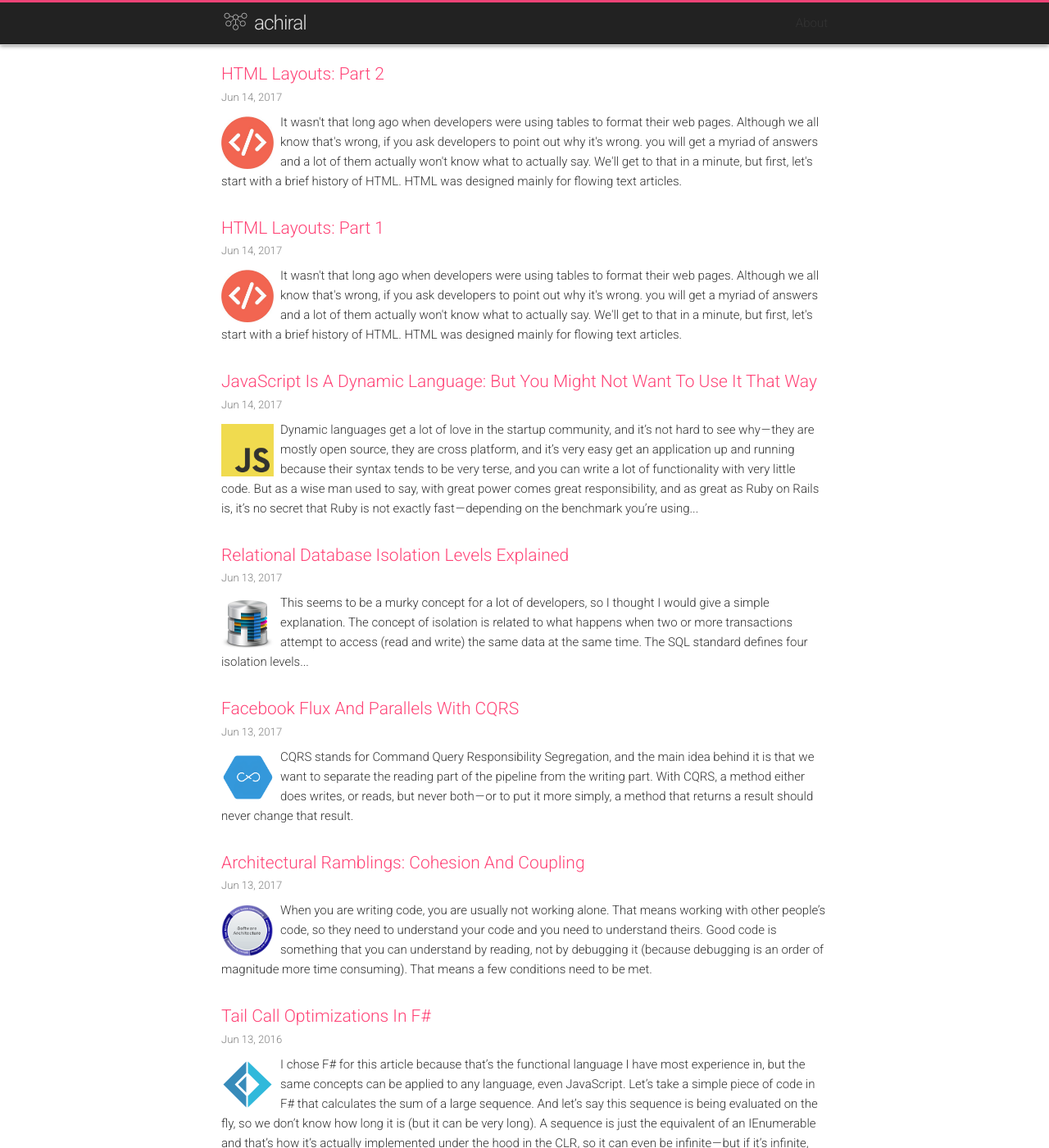
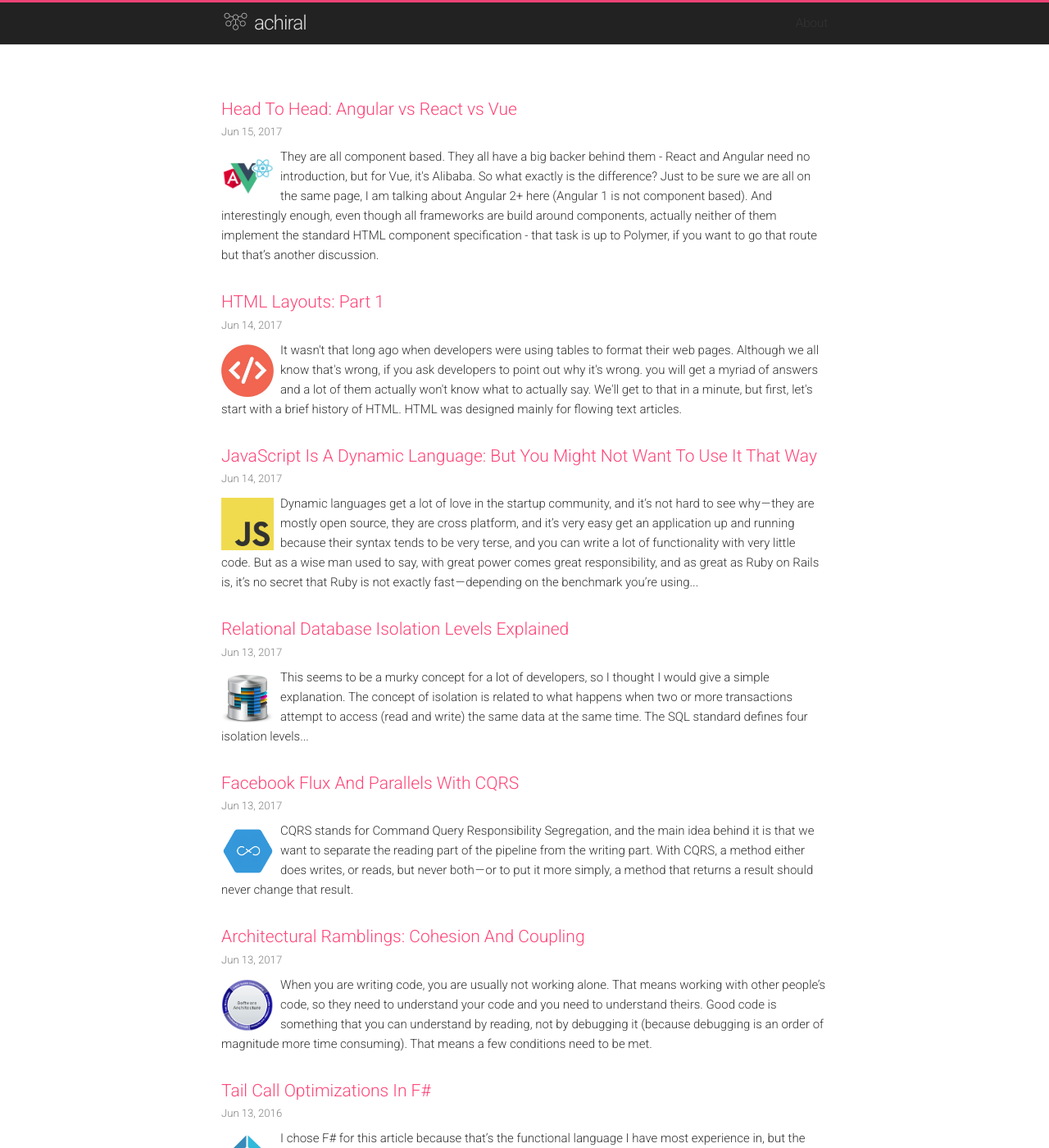
Before and after one commit to toaderflorin/eksia, a Jekyll site: the page built from index.md, in a window 1280 px wide and 1400 px high. Shown: the whole window at 82% size. Built offline with Jekyll 4.4.1, drawn with Linux system fonts in a browser that asks for light colours.

Commit message:
Adding additional article stubs.

```diff
--- a/_layouts/default.html
+++ b/_layouts/default.html
@@ -4,10 +4,11 @@
   {% include head.html %}
 
   <body>
+    {% include header.html %}ß
+    <div style="height: 20px; background-color: #ccc; z-index: -1;">
 
-    {% include header.html %}
-
-    <main class="page-content" aria-label="Content">
+    </div>
+    <main class="page-content" aria-label="Content" style="margin-top:0; z-index: 1000;">
       <div class="wrapper">
         {{ content }}
       </div>
--- a/_layouts/home.html
+++ b/_layouts/home.html
@@ -4,6 +4,7 @@
 
 <br/>
 <br/>
+
 <div class="home">
 
   {{ content }}
--- /dev/null
+++ b/_posts/2017-05-1-angular-react-vue.markdown
@@ -0,0 +1,55 @@
+---
+layout: post
+title:  "Head To Head: Angular vs React vs Vue"
+date:   2017-06-15 06:39:37 +0300
+description: "They are all component based. They all have a big backer behind them - React and Angular need no introduction, but for Vue, it's Alibaba. So what exactly is the difference? Just to be sure we are all on the same page, I am talking about Angular 2+ here (Angular 1 is not component based). And interestingly enough, even though all frameworks are build around components, actually neither of them implement the standard HTML component specification - that task is up to Polymer, if you want to go that route but that’s another discussion.
+"
+icon: "versus.png"
+categories: jekyll update
+---
+They are all component based. They all have a big backer behind them - React and Angular need no introduction, but for Vue, it's Alibaba. So what exactly is the difference? Just to be sure we are all on the same page, I am talking about Angular 2+ here (Angular 1 is not component based). And interestingly enough, even though all frameworks are build around components, actually neither of them implement the standard HTML component specification - that task is up to Polymer, if you want to go that route but that's another discussion.
+
+![image-title-here](/images/versus-banner.png){:class="img-responsive"}
+
+## Start!
+
+Let's first pit the brain childs of the two giants head to head, and then we'll tackle Vue, which is the newcomer. Admitedly, this is a bit unfair, because Angular is a fully fledged framework (it's advertised as a MV* - Model-View-Whatever), and React represents just the view layer, and Facebook recommends using a pattern such as Flux with it. Angular has dependency injection, validation, directives, routing etc., React doesn't even have a router. And here's another way the frameworks differ drastically: Angular is built on TypeScript, and for the best development experience, it's also recommended you develop with TS. I know Google mentions you can use plain old JS do develop Angular applications, that's not going to be a particulary pleasant experience. React on the other hand doesn't necesarily require TS, altough you can certainly use it, but for best experience, you have to use JSX, which is a Facebook contraption / invention - it's essentially a way of embeding HTML into JavaScript, which again *might not be your cup of tea*.
+
+Vue on the other hand is interesting because **it does not** require you to use any fancy transpilation, and it's more like React and not like face book - as in it doesn't have with everything and the kitchen sync packaged in it.
+
+## I Want To See Some Examples!
+
+Let's try to give a little bit of sample code for each of the three platforms. We are going to attempt to build the same component, and we'll discuss props and state. In our example, we'll attempt to build a simple blog post page which will involve two components - a post summary and a post list. This would allow us to see how component composition works.
+
+{% highlight csharp %}
+class Greeting extends React.Component {
+  render() {
+    return <h1>Hello, {this.props.name}</h1>;
+  }
+}
+{% endhighlight %}
+
+An angular component looks like this:
+
+{% highlight csharp %}
+@Component({
+  selector: 'app-root',
+  templateUrl: './app.component.html',
+  styleUrls: ['./app.component.css']
+})
+export class AppComponent {
+  title = 'app works!';
+}
+{% endhighlight %}
+
+And a Vue component would look like:
+
+{% highlight csharp %}
+Vue.component('button-counter', {
+  template: '<button v-on:click="increment">{{ counter }}</button>',
+});
+{% endhighlight %}
+
+You might have noticed that Angular uses databinding whereas React and Vue do not. What does that actually mean? Well, in layman's terms, they use unidirectional dataflow, whereas databinding can happen two way.
+
+![image-title-here](/images/vuex.png){:class="img-responsive"}
--- a/_posts/2017-06-16-html2.markdown
+++ /dev/null
@@ -1,19 +0,0 @@
----
-layout: post
-title:  "HTML Layouts: Part 2"
-description: "It wasn't that long ago when developers were using tables to format their web pages. Although we all know that's wrong,
-if you ask developers to point out why it's wrong. you will get a myriad of answers and a lot of them actually won't
-know what to actually say. We'll get to that in a minute, but first, let's start with a brief history of HTML. HTML was
-designed mainly for flowing text articles."
-date:   2017-06-14 06:39:37 +0300
-icon: "html.jpg"
-categories: javascript
----
-It wasn't that long ago when developers were using tables to format their web pages. Although we all know that's "wrong",
-if you ask developers to point out why it's wrong, you will get a myriad of answers and a lot of them actually won't
-know what to actually say. We'll get to that in a minute, but first, let's start with a brief history of HTML. HTML was
-designed mainly for flowing text articles. It had paragraphs, headings and so forth. It also had hyperlinks, so you could
-click on one and that would take you to another article.
-
-*This means that an html page is vertically biased, and this is an important distinction to make. It's designed to flow vertically,
-but NOT horizontally.*
--- a/_sass/minima/_base.scss
+++ b/_sass/minima/_base.scss
@@ -81,7 +81,8 @@
 pre, code {
   @include relative-font-size(0.9375);
   border: 1px solid #f2f2f2;
-  border-radius: 3px;
+  border-left: 3px solid #ee4477;
+  border-radius: 0px;
   font-family: 'Courier New';
   background-color: #fcfcfc;
 }
--- a/_sass/minima/_layout.scss
+++ b/_sass/minima/_layout.scss
@@ -2,10 +2,10 @@
   border-top: 3px solid #ee4477;
   border-bottom: 1px solid #ddd;
   min-height: $spacing-unit * 1.5;
-  box-shadow: 0px 1px 5px #888888;
   background-color: #222;
   width: 100%;
   position: fixed;
+  top: 0;
 }
 
 .site-title {
@@ -121,7 +121,7 @@
 
 .footer-col {
   float: left;
-  @include relative-font-size(0.8);
+  @include relative-font-size(0.85);
   margin-bottom: $spacing-unit / 2;
   padding-left: $spacing-unit / 2;
 }
@@ -139,18 +139,6 @@
 .footer-col-3 {
   width: -webkit-calc(45% - (#{$spacing-unit} / 2));
   width: calc(45% - (#{$spacing-unit} / 2));
-}
-
-@include media-query($on-laptop) {
-  .footer-col-1, .footer-col-2 {
-    width: -webkit-calc(50% - (#{$spacing-unit} / 2));
-    width: calc(50% - (#{$spacing-unit} / 2));
-  }
-
-  .footer-col-3 {
-    width: -webkit-calc(100% - (#{$spacing-unit} / 2));
-    width: calc(100% - (#{$spacing-unit} / 2));
-  }
 }
 
 @include media-query($on-palm) {
```
Also changed, not shown: _posts/2017-06-16-html-tables.markdown (renamed from _posts/2017-06-16-html1.markdown), images/versus-banner.png (added), images/versus.png (added), images/vuex.png (added), 9 other files.
